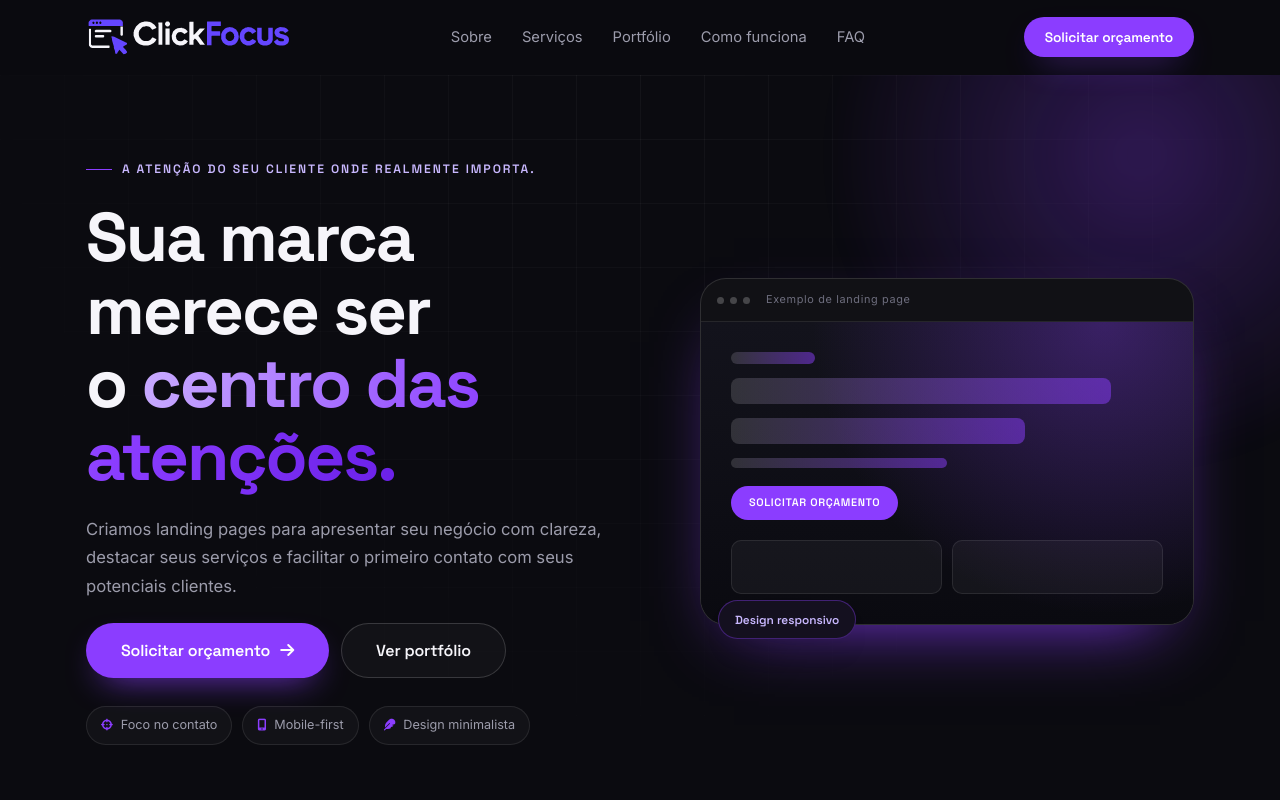
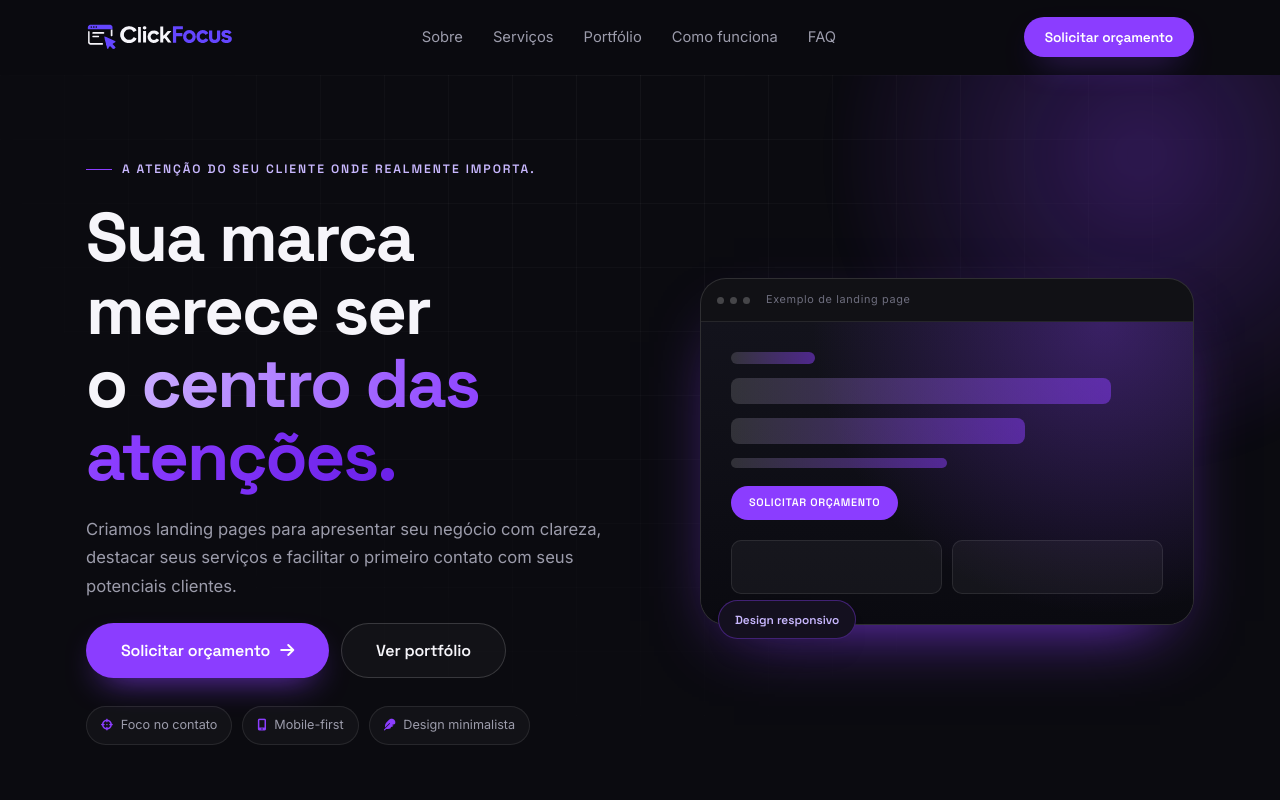
Before and after one commit to igorestevam/ClickFocus, a plain HTML site: page index.html in a window 1280 px wide. Shown: the top 800 px of the page. Drawn offline with nearby package versions, Linux system fonts and the light colour scheme.

Commit message:
style: reduzir logo ClickFocus no cabeçalho e rodapé

```diff
--- a/assets/components.css
+++ b/assets/components.css
@@ -1135,8 +1135,8 @@
 }
 
 /* Marca oficial ClickFocus (vetor da página com cursor). */
-.cf-logo{display:inline-flex;align-items:center;flex:0 0 auto;line-height:1;max-width:206px}
-.cf-logo__image{display:block;width:min(206px,45vw);height:auto;object-fit:contain}
+.cf-logo{display:inline-flex;align-items:center;flex:0 0 auto;line-height:1;max-width:148px}
+.cf-logo__image{display:block;width:min(148px,42vw);height:auto;object-fit:contain}
 .cf-contact__heading{margin:0 0 2px;font-size:.78rem;font-family:var(--font-heading);letter-spacing:.13em;text-transform:uppercase;color:var(--text-muted)}
 .cf-contact__channel{display:grid;grid-template-columns:23px minmax(0,1fr);gap:11px;align-items:start;width:100%}
 .cf-contact__channel>i{color:var(--secondary-color);font-size:1.05rem;margin-top:5px}
@@ -1144,4 +1144,4 @@
 .cf-contact__channel .cf-small{margin-top:2px}
 .cf-contact__email{color:var(--secondary-color);text-decoration:underline;text-underline-offset:3px;overflow-wrap:anywhere;font-size:.93rem}
 #whatsapp-link{margin:0 0 3px 34px}
-@media(max-width:420px){.cf-logo__image{width:min(180px,48vw)}}
+@media(max-width:420px){.cf-logo{max-width:128px}.cf-logo__image{width:min(128px,40vw)}}
```
